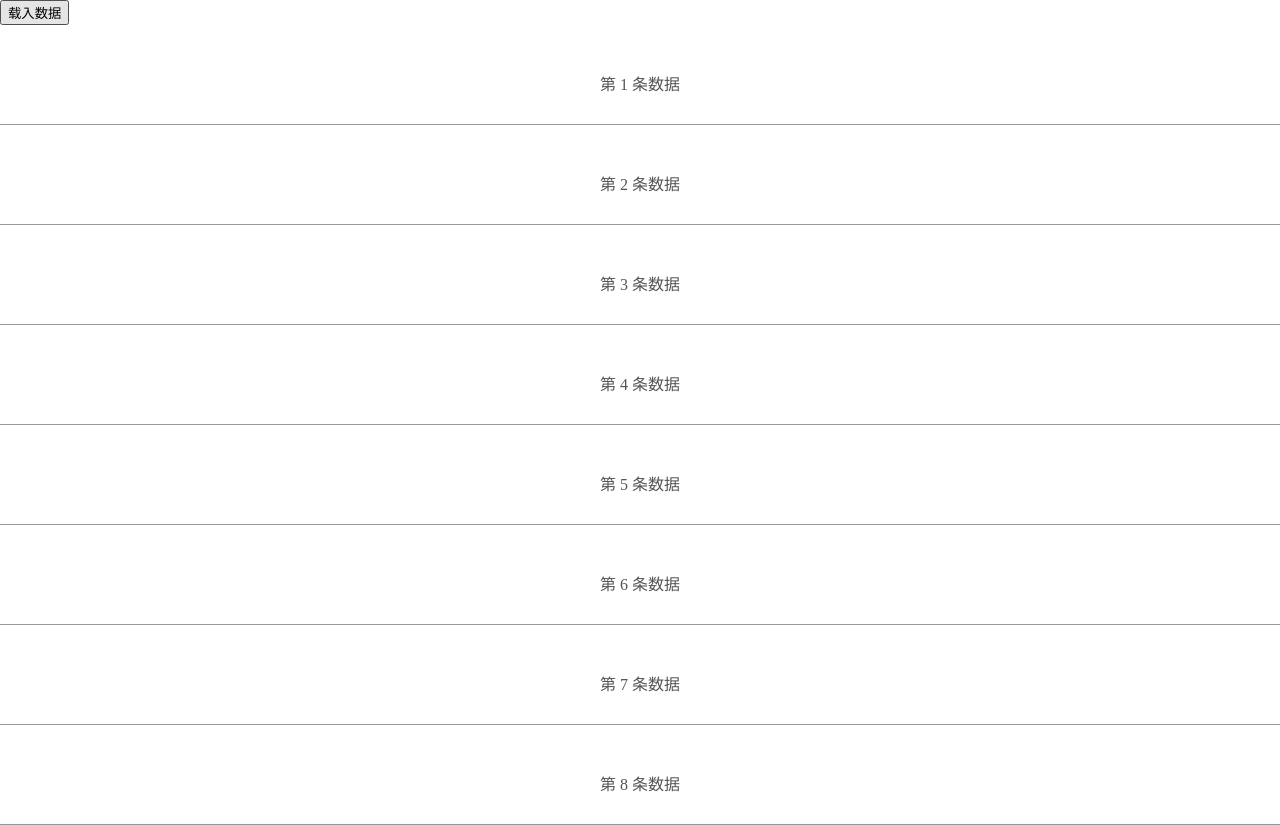
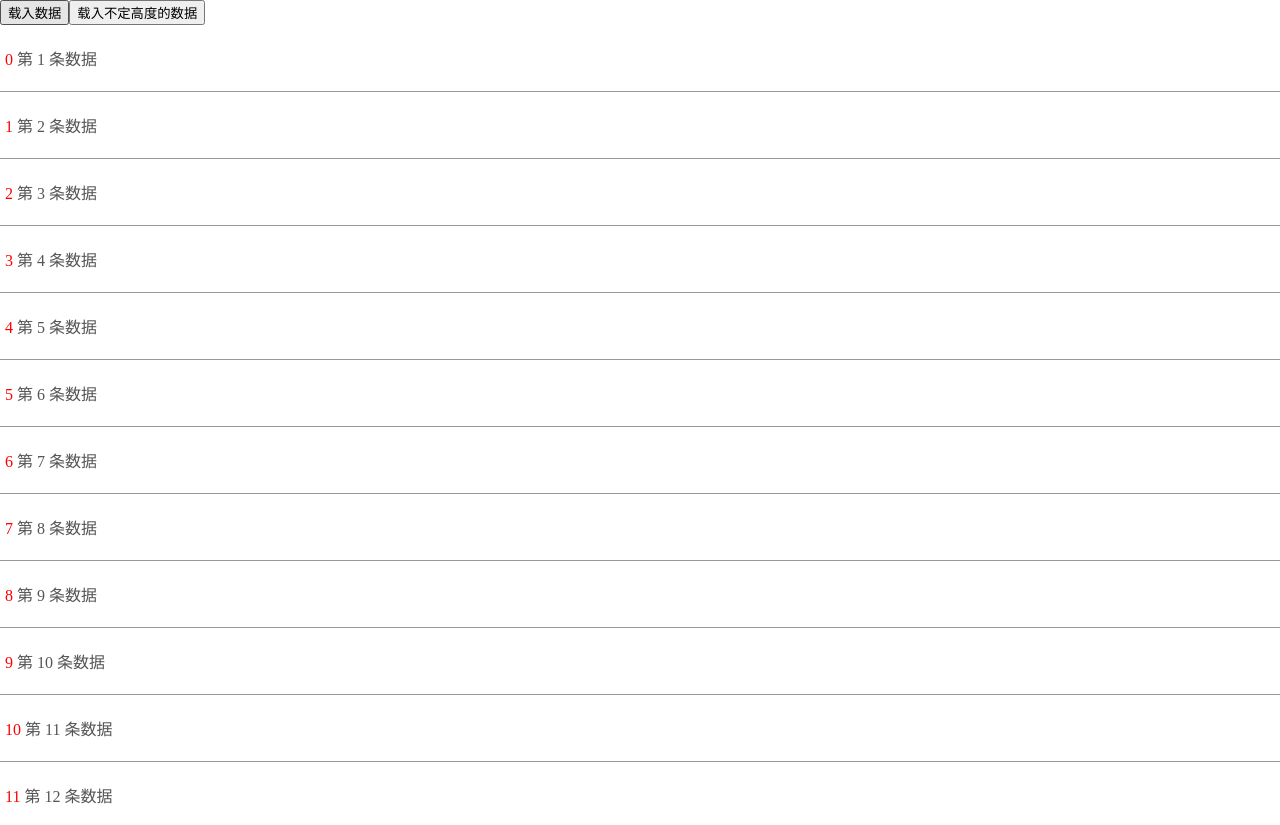
Before and after one commit to wenyuan/virtual-list, a Vue app in the folder vue-example/: page / in a window 1280 px wide. Both pictures are taken after a click on the button "载入数据". Built offline with nearby package versions, Linux system fonts and the light colour scheme.

Commit message:
feat: add test case: DynamicHeightVirtualList

```diff
--- a/vue-example/package.json
+++ b/vue-example/package.json
@@ -14,6 +14,7 @@
   "devDependencies": {
     "@babel/core": "^7.12.16",
     "@babel/eslint-parser": "^7.12.16",
+    "@faker-js/faker": "^7.6.0",
     "@vue/cli-plugin-babel": "~5.0.0",
     "@vue/cli-plugin-eslint": "~5.0.0",
     "@vue/cli-service": "~5.0.0",
--- a/vue-example/src/App.vue
+++ b/vue-example/src/App.vue
@@ -1,21 +1,26 @@
 <template>
   <div id="app">
     <button @click="loadData">载入数据</button>
+    <button @click="loadDynamicHeightData">载入不定高度的数据</button>
     <!-- <CommonList :listData="listData" :itemSize="100" /> -->
-    <FixedHeightVirtualList :listData="listData" :itemSize="100" />
+    <!-- <FixedHeightVirtualList :listData="listData" :itemSize="100" /> -->
+    <DynamicHeightVirtualList :listData="listData" :estimatedItemSize="100" />
   </div>
 </template>
 
 <script>
+import { faker } from '@faker-js/faker';
 // import CommonList from './components/CommonList.vue'
-import FixedHeightVirtualList from './components/FixedHeightVirtualList.vue'
+// import FixedHeightVirtualList from './components/FixedHeightVirtualList.vue'
+import DynamicHeightVirtualList from './components/DynamicHeightVirtualList.vue';
 
 
 export default {
   name: 'App',
   components: {
     // CommonList,
-    FixedHeightVirtualList
+    // FixedHeightVirtualList,
+    DynamicHeightVirtualList
   },
   data() {
     return {
@@ -28,6 +33,18 @@
       let mockData = [];
       for (let i = 0; i < 100000; i++) {
         mockData.push({ id: i, value: `第 ${i + 1} 条数据` });
+      }
+      this.listData = mockData
+      console.log('JS运行时间(ms)：', Date.now() - now);
+      setTimeout(() => {
+        console.log('总运行时间(ms)：', Date.now() - now);
+      }, 0)
+    },
+    loadDynamicHeightData() {
+      let now = Date.now();
+      let mockData = [];
+      for (let i = 0; i < 100000; i++) {
+        mockData.push({ id: i, value: faker.lorem.sentences() });  // 随机长文本
       }
       this.listData = mockData
       console.log('JS运行时间(ms)：', Date.now() - now);
--- /dev/null
+++ b/vue-example/src/components/DynamicHeightVirtualList.vue
@@ -0,0 +1,208 @@
+<template>
+  <div ref="list" :style="{height}" class="infinite-list-container" @scroll="scrollEvent($event)">
+    <div ref="phantom" class="infinite-list-phantom"></div>
+    <div ref="content" class="infinite-list">
+      <div class="infinite-list-item" ref="items" :id="item.id" :key="item.id" v-for="item in visibleData">
+        <p>
+          <span style="color: red">{{item.id}}</span>
+          {{item.value}}
+        </p>
+      </div>
+    </div>
+  </div>
+</template>
+
+
+<script>
+export default {
+  name:'DynamicHeightVirtualList',
+  props: {
+    //所有列表数据
+    listData:{
+      type:Array,
+      default:()=>[]
+    },
+    //预估高度
+    estimatedItemSize:{
+      type:Number,
+      required: true
+    },
+    //缓冲区比例
+    bufferScale:{
+      type:Number,
+      default:1
+    },
+    //容器高度 100px or 50vh
+    height:{
+      type:String,
+      default:'100%'
+    }
+  },
+  computed:{
+    visibleCount(){
+      return Math.ceil(this.screenHeight / this.estimatedItemSize);
+    },
+    aboveCount(){
+      return Math.min(this.start,this.bufferScale * this.visibleCount)
+    },
+    belowCount(){
+      return Math.min(this.listData.length - this.end,this.bufferScale * this.visibleCount);
+    },
+    visibleData(){
+      let start = this.start - this.aboveCount;
+      let end = this.end + this.belowCount;
+      return this.listData.slice(start, end);
+    }
+  },
+  watch: {
+    listData() {
+      this.initPositions();
+    },
+  },
+  created(){
+    this.initPositions();
+    window.vm = this;
+  },
+  mounted() {
+    this.screenHeight = this.$el.clientHeight;
+    this.start = 0;
+    this.end = this.start + this.visibleCount;
+  },
+  updated(){
+    this.$nextTick(function () {
+      if(!this.$refs.items || !this.$refs.items.length){
+        return ;
+      }
+      //获取真实元素大小，修改对应的尺寸缓存
+      this.updateItemsSize();
+      //更新列表总高度
+      let height = this.positions[this.positions.length - 1].bottom;
+      this.$refs.phantom.style.height = height + 'px'
+      //更新真实偏移量
+      this.setStartOffset();
+    })
+  },
+  data() {
+    return {
+      //可视区域高度
+      screenHeight:0,
+      //起始索引
+      start:0,
+      //结束索引
+      end:0,
+    };
+  },
+  methods: {
+    initPositions(){
+      this.positions = this.listData.map((d,index)=>({
+          index,
+          height:this.estimatedItemSize,
+          top:index * this.estimatedItemSize,
+          bottom:(index+1) * this.estimatedItemSize
+        })
+      );
+    },
+    //获取列表起始索引
+    getStartIndex(scrollTop = 0){
+      //二分法查找
+      return this.binarySearch(this.positions,scrollTop)
+    },
+    binarySearch(list,value){
+      let start = 0;
+      let end = list.length - 1;
+      let tempIndex = null;
+
+      while(start <= end){
+        let midIndex = parseInt((start + end)/2);
+        let midValue = list[midIndex].bottom;
+        if(midValue === value){
+          return midIndex + 1;
+        }else if(midValue < value){
+          start = midIndex + 1;
+        }else if(midValue > value){
+          if(tempIndex === null || tempIndex > midIndex){
+            tempIndex = midIndex;
+          }
+          end = end - 1;
+        }
+      }
+      return tempIndex;
+    },
+    //获取列表项的当前尺寸
+    updateItemsSize(){
+      let nodes = this.$refs.items;
+      nodes.forEach((node)=>{
+        let rect = node.getBoundingClientRect();
+        let height = rect.height;
+        let index = +node.id.slice(1)
+        let oldHeight = this.positions[index].height;
+        let dValue = oldHeight - height;
+        //存在差值
+        if(dValue){
+          this.positions[index].bottom = this.positions[index].bottom - dValue;
+          this.positions[index].height = height;
+          for(let k = index + 1;k<this.positions.length; k++){
+            this.positions[k].top = this.positions[k-1].bottom;
+            this.positions[k].bottom = this.positions[k].bottom - dValue;
+          }
+        }
+
+      })
+    },
+    //获取当前的偏移量
+    setStartOffset(){
+      let startOffset;
+      if(this.start >= 1){
+        let size = this.positions[this.start].top - (this.positions[this.start - this.aboveCount] ? this.positions[this.start - this.aboveCount].top : 0);
+        startOffset = this.positions[this.start - 1].bottom - size;
+      }else{
+        startOffset = 0;
+      }
+      this.$refs.content.style.transform = `translate3d(0,${startOffset}px,0)`
+    },
+    //滚动事件
+    scrollEvent() {
+      //当前滚动位置
+      let scrollTop = this.$refs.list.scrollTop;
+      // let startBottom = this.positions[this.start - ]
+      //此时的开始索引
+      this.start = this.getStartIndex(scrollTop);
+      //此时的结束索引
+      this.end = this.start + this.visibleCount;
+      //此时的偏移量
+      this.setStartOffset();
+    }
+  }
+};
+</script>
+
+<style scoped>
+.infinite-list-container {
+  overflow: auto;
+  position: relative;
+  -webkit-overflow-scrolling: touch;
+}
+
+.infinite-list-phantom {
+  position: absolute;
+  left: 0;
+  top: 0;
+  right: 0;
+  z-index: -1;
+}
+
+.infinite-list {
+  left: 0;
+  right: 0;
+  top: 0;
+  position: absolute;
+}
+
+.infinite-list-item {
+  padding: 5px;
+  color: #555;
+  box-sizing: border-box;
+  border-bottom: 1px solid #999;
+  /* height:200px; */
+}
+</style>
```
Also changed, not shown: 1 other file (tests, documents, lock files or other folders).
